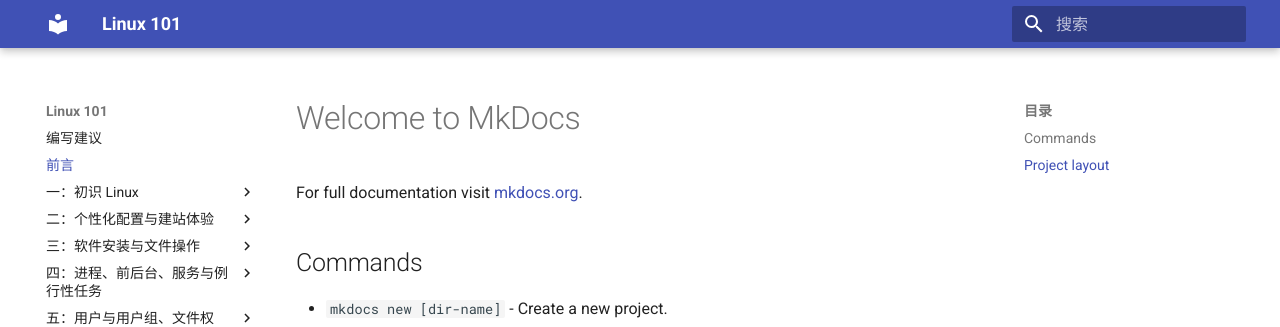
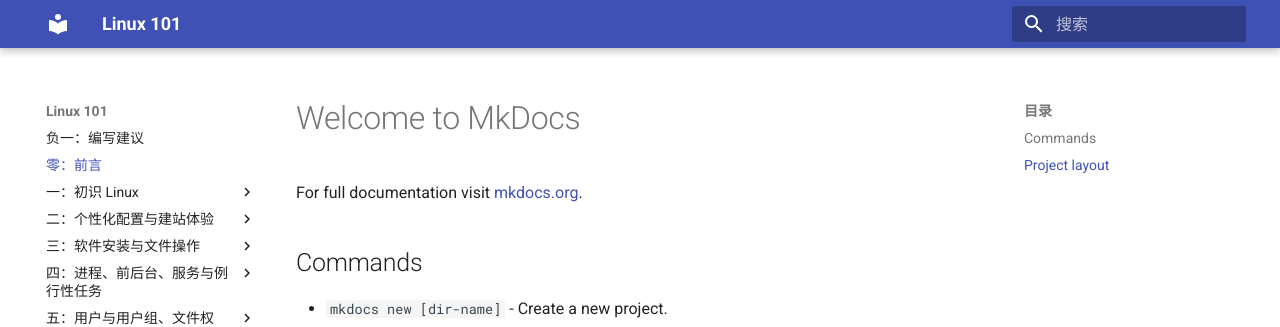
Before and after one commit to ustclug/Linux101-docs, an MkDocs documentation site: the page built from docs/index.md, in a window 1280 px wide. Shown: the top 327 px of the page. Built offline with MkDocs 1.6.1 and Material for MkDocs 9.7.7, drawn with Linux system fonts in a browser that asks for light colours.

Commit message:
Include superfences extension.

```diff
--- a/mkdocs.yml
+++ b/mkdocs.yml
@@ -7,13 +7,14 @@
 markdown_extensions:
     - admonition
     - footnotes
+    - pymdownx.superfences
 
 extra_css:
     - 'css/extra.css'
 
 nav:
-    - 编写建议: advice.md
-    - 前言: index.md
+    - 负一：编写建议: advice.md
+    - 零：前言: index.md
     - 一：初识 Linux:
         - 讲义: Ch01/1.md
         - 补充内容: Ch01/1-supplement.md
```
